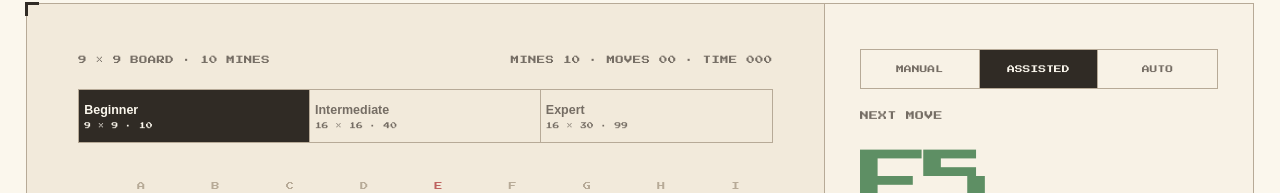
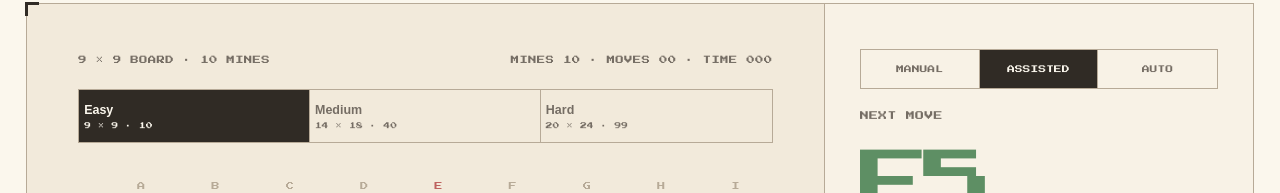
Before and after one commit to shlokrj/sweeper, a Next.js app in the folder web/: page /demo in a window 1280 px wide. Shown: the part 387-580 px from the top of the page. Built offline with nearby package versions, Linux system fonts and the light colour scheme; a web font is replaced by a local one.

Commit message:
feat(game): resize the medium and hard boards

```diff
--- a/web/app/components/minesweeper.ts
+++ b/web/app/components/minesweeper.ts
@@ -1,7 +1,7 @@
 export const PRESETS = {
-  beginner: { columns: 9, id: "beginner", label: "Beginner", mines: 10, rows: 9 },
-  intermediate: { columns: 16, id: "intermediate", label: "Intermediate", mines: 40, rows: 16 },
-  expert: { columns: 30, id: "expert", label: "Expert", mines: 99, rows: 16 },
+  easy: { columns: 9, id: "easy", label: "Easy", mines: 10, rows: 9 },
+  medium: { columns: 18, id: "medium", label: "Medium", mines: 40, rows: 14 },
+  hard: { columns: 24, id: "hard", label: "Hard", mines: 99, rows: 20 },
 } as const;
 
 export type PresetId = keyof typeof PRESETS;
@@ -69,15 +69,10 @@ function emptyBoard(preset: BoardPreset): Cell[] {
   }));
 }
 
-export function newGame(id: number, preset: BoardPreset = PRESETS.beginner): Game {
+export function newGame(id: number, preset: BoardPreset = PRESETS.easy): Game {
   return { board: emptyBoard(preset), firstReveal: true, id, moves: 0, preset, status: "ready" };
 }
 
-/**
- * Classic first-click rule: mines are placed after the opening reveal and
- * only the clicked cell itself is excluded. The first click is never a
- * mine, but it opens a cascade only when it happens to land on a zero.
- */
 function placeMines(board: Cell[], safeIndex: number, preset: BoardPreset): Cell[] {
   const mines = new Set<number>();
   while (mines.size < preset.mines) {
```
